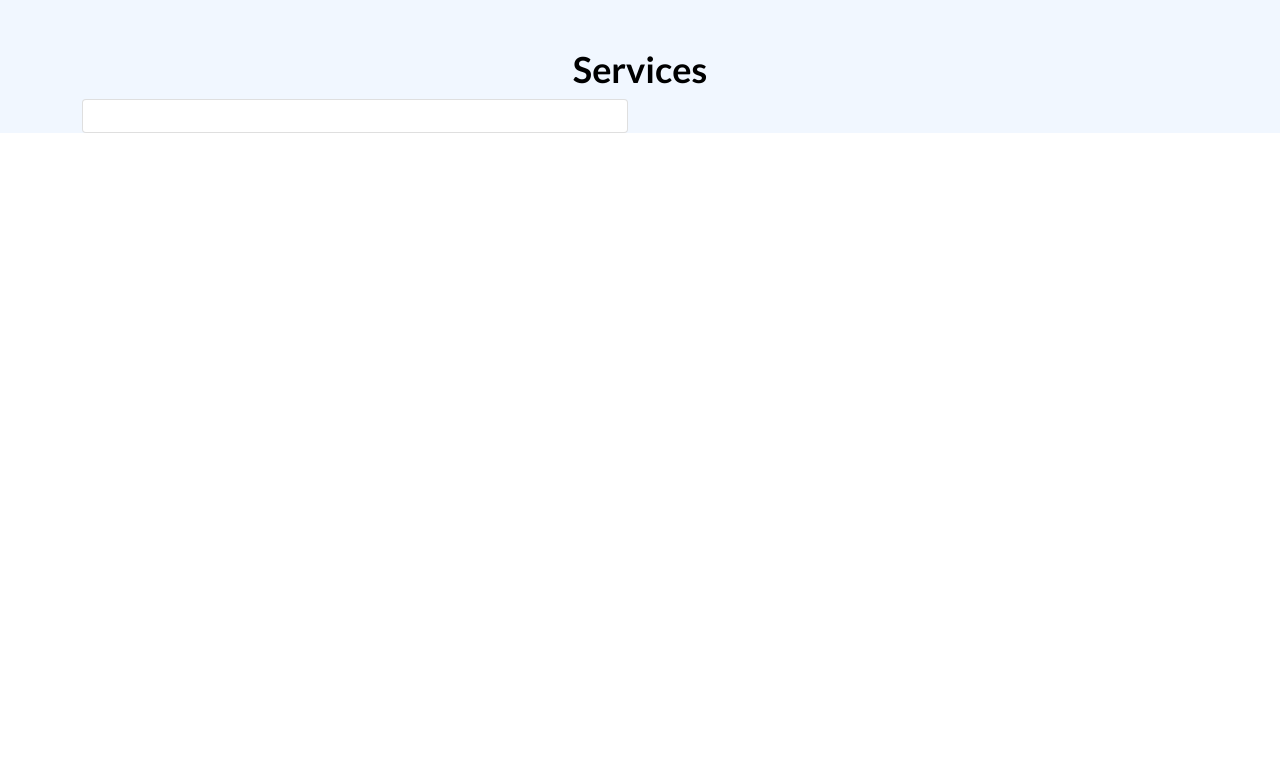
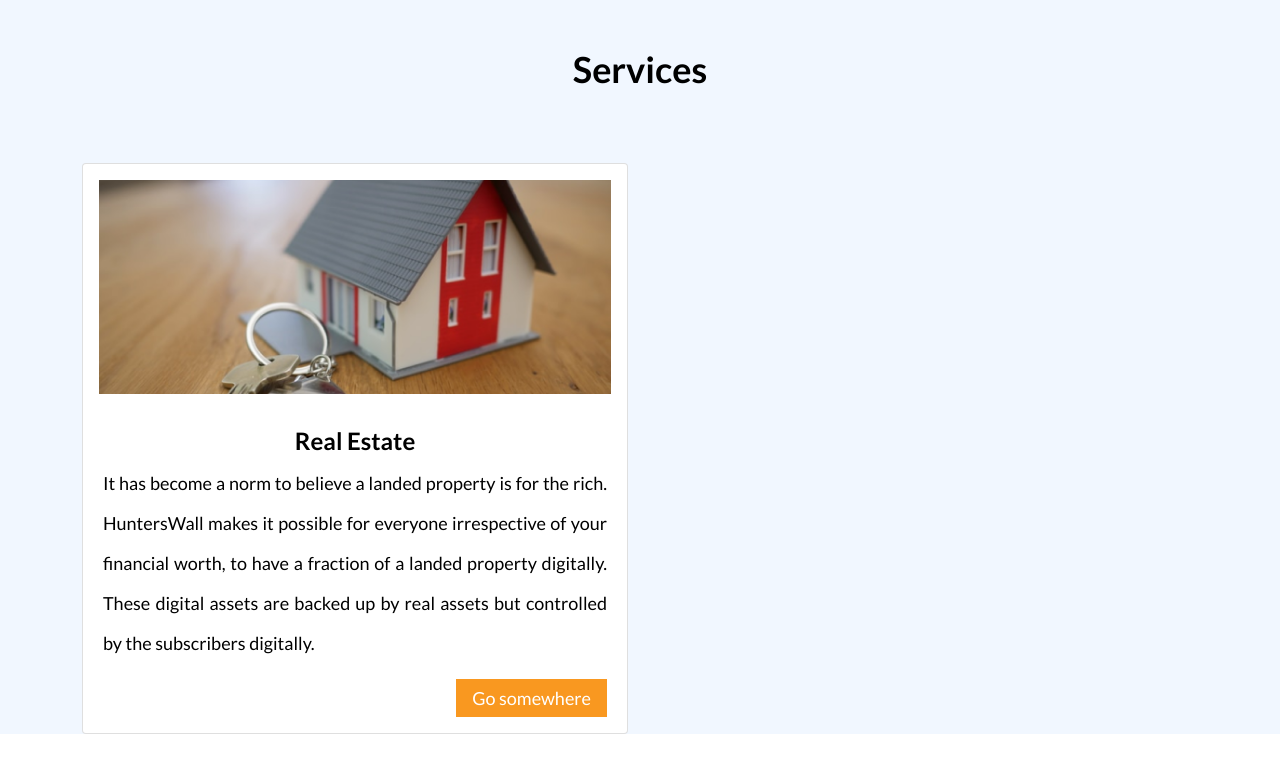
Before and after one commit to Dreezy305/HuntersWall, a Next.js app: page /services in a window 1280 px wide. Shown: the top 772 px of the page. Built offline with nearby package versions, Linux system fonts and the light colour scheme.

Commit message:
services  section

```diff
--- a/pages/services.js
+++ b/pages/services.js
@@ -1,15 +1,32 @@
 import React from "react";
 
 function Services() {
-  const serviceTypes = {};
+  const serviceTypes = {
+    housing: "/img/housing.png",
+  };
   return (
     <section className="services pt-5">
-      <h1 className="text-center">Services</h1>
+      <h1 className="text-center mb-5">Services</h1>
       <div className="container">
         <div className="row">
-          <div className="col-lg-6">
-            <div className="card">
-              <div className="card-body"></div>
+          <div className="col-lg-6 pt-4">
+            <div className="card px-3 services_card">
+              <img
+                src={serviceTypes.housing}
+                className="card-img-top py-3"
+                alt="real-estate"
+              />
+              <div className="card-body px-1">
+                <h5 className="card-title text-center mb-2">Real Estate</h5>
+                <p className="card-text">
+                  It has become a norm to believe a landed property is for the
+                  rich. HuntersWall makes it possible for everyone irrespective
+                  of your financial worth, to have a fraction of a landed
+                  property digitally. These digital assets are backed up by real
+                  assets but controlled by the subscribers digitally.
+                </p>
+                <button className="px-3 py-2 float-end">Go somewhere</button>
+              </div>
             </div>
           </div>
         </div>
--- a/styles/globals.scss
+++ b/styles/globals.scss
@@ -150,6 +150,35 @@
     font-size: 36px;
     line-height: 43px;
     color: #000000;
+  }
+  &_card {
+    h5 {
+      font-family: Lato;
+      font-style: normal;
+      font-weight: 600;
+      font-size: 24px;
+      line-height: 29px;
+      color: #000000;
+    }
+    p {
+      text-align: justify;
+      font-family: "Lato";
+      font-style: normal;
+      font-weight: normal;
+      font-size: 18px;
+      line-height: 40px;
+      color: #000000;
+    }
+    button {
+      background: #f99820;
+      border: none;
+      font-family: "Lato";
+      font-style: normal;
+      font-weight: 500;
+      font-size: 18px;
+      line-height: 22px;
+      color: #ffffff;
+    }
   }
 }
 
```
Also changed, not shown: data/services.js (added, +33 -0 lines).
